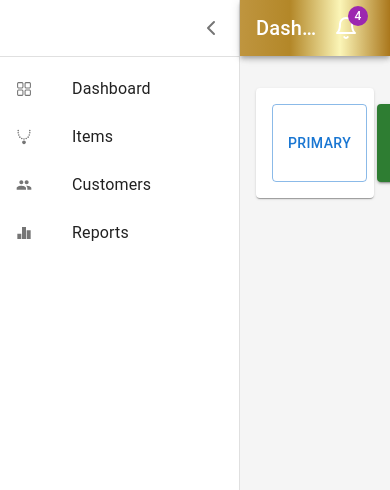
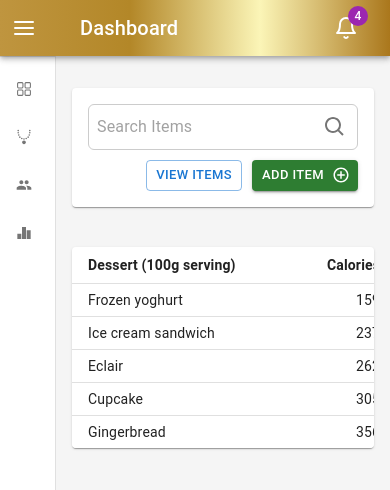
Before and after one commit to khimasanka/jewellery-app, a React (Vite) app in the folder jewellery-app-frontend/: page /dashboard/items in a window 390 px wide. Shown: the top 490 px of the page. Built offline with nearby package versions, Linux system fonts and the light colour scheme; the HTML template or start-up script is replaced by a standard one.

Commit message:
create add item page

```diff
--- a/jewellery-app-frontend/src/components/dashboard/Dashboard.jsx
+++ b/jewellery-app-frontend/src/components/dashboard/Dashboard.jsx
@@ -11,8 +11,6 @@ import Divider from '@mui/material/Divider';
 import IconButton from '@mui/material/IconButton';
 import Badge from '@mui/material/Badge';
 import Container from '@mui/material/Container';
-import Grid from '@mui/material/Grid';
-import Paper from '@mui/material/Paper';
 import {FiMenu,FiChevronLeft,FiBell} from 'react-icons/fi';
 import { mainListItems } from './list/ListItems.jsx';
 import {Outlet} from "react-router-dom";
@@ -66,10 +64,23 @@ const Drawer = styled(MuiDrawer, { shouldForwardProp: (prop) => prop !== 'open'
 const defaultTheme = createTheme();
 
 export default function Dashboard() {
-  const [open, setOpen] = React.useState(true);
+  const [open, setOpen] = React.useState(window.innerWidth > 768);
+
   const toggleDrawer = () => {
     setOpen(!open);
   };
+
+  React.useEffect(() => {
+    const handleResize = () => {
+      setOpen(window.innerWidth > 768);
+    };
+
+    window.addEventListener('resize', handleResize);
+
+    return () => {
+      window.removeEventListener('resize', handleResize);
+    };
+  }, []);
 
   return (
     <ThemeProvider theme={defaultTheme}>
--- /dev/null
+++ b/jewellery-app-frontend/src/components/dashboard/Items/AddItem/AddItem.css
@@ -0,0 +1,5 @@
+.Container{
+    background-color: #eee5e5;
+    padding: 10px;
+    border-radius: 8px;
+}
--- /dev/null
+++ b/jewellery-app-frontend/src/components/dashboard/Items/AddItem/AddItem.jsx
@@ -0,0 +1,96 @@
+import './AddItem.css';
+import Box from "@mui/material/Box";
+import Typography from "@mui/material/Typography";
+import {GrClose} from "react-icons/gr";
+import Grid from "@mui/material/Grid";
+import Container from "@mui/material/Container";
+import {Autocomplete} from "@mui/material";
+import TextField from "@mui/material/TextField";
+import {useState} from "react";
+
+const AddItem = (props) => {
+  const itemNames = [
+    'Necklace',
+    'Bracelet',
+    'Earrings',
+    'Ring',
+    'Pendant',
+    'Brooch',
+    'Anklet',
+    'Choker',
+    'Bangle',
+    'Cufflinks',
+    'Tiara',
+    'Nose Ring',
+    'Belly Button Ring',
+    'Toe Ring',
+    'Hairpin'
+  ];
+
+  const materials = [
+    'Gold',
+    'Silver',
+    'Diamond',
+    'Stainless Steel',
+    'Crystal',
+    'Pearl',
+    'Copper'
+  ]
+
+  const [inputNameValue, setInputNameValue] = useState('');
+  const [itemName, setItemName] = useState(itemNames[0]);
+
+  return (
+    <Box className="Container" width={720}>
+      <Grid container spacing={2} alignItems="center">
+        <Grid item xs={11}>
+          <Typography align="center" color="black" variant="h6" gutterBottom>
+            Add Item
+          </Typography>
+        </Grid>
+        <Grid item xs={1} textAlign="end" paddingRight={1}>
+          {/* eslint-disable-next-line react/prop-types */}
+          <GrClose color="black" onClick={props.onClose} cursor="pointer"/>
+        </Grid>
+      </Grid>
+      <Container sx={{mt: 2}}>
+        <Grid container spacing={2}>
+          <Grid item lg={6} md={6} xs={12}>
+            <Autocomplete
+              freeSolo
+              size={"small"}
+              value={itemName}
+              onChange={(event, newValue) => {
+                setItemName(newValue);
+              }}
+              inputValue={inputNameValue}
+              onInputChange={(event, newInputValue) => {
+                setInputNameValue(newInputValue);
+              }}
+              options={itemNames.map((option) => option)}
+              renderInput={(params) => <TextField {...params} label="Item Name" />}
+            />
+          </Grid>
+          <Grid item lg={6} md={6} xs={12}>
+            <Autocomplete
+              size={"small"}
+              freeSolo
+              value={itemName}
+              onChange={(event, newValue) => {
+                setItemName(newValue);
+              }}
+              inputValue={inputNameValue}
+              onInputChange={(event, newInputValue) => {
+                setInputNameValue(newInputValue);
+              }}
+              options={materials.map((option) => option)}
+              renderInput={(params) => <TextField {...params} label="Material" />}
+            />
+          </Grid>
+        </Grid>
+      </Container>
+    </Box>
+  );
+}
+
+export default AddItem;
--- /dev/null
+++ b/jewellery-app-frontend/src/components/dashboard/Items/Item.css
@@ -0,0 +1,23 @@
+.TopBar{
+    display: flex;
+    flex-direction: row;
+    justify-content: space-between;
+}
+
+.SearchItem{
+    border: 1px solid #ccc;
+    border-radius:6px;
+}
+
+@media (max-width: 768px) {
+    .TopBar{
+        flex-direction: column-reverse;
+        gap: 10px;
+        align-items: flex-end;
+    }
+
+    .SearchItem{
+        width:  -webkit-fill-available;
+        display: flex;
+    }
+}
--- a/jewellery-app-frontend/src/components/dashboard/Items/Items.jsx
+++ b/jewellery-app-frontend/src/components/dashboard/Items/Items.jsx
@@ -1,36 +1,60 @@
 import Grid from "@mui/material/Grid";
 import Paper from "@mui/material/Paper";
 import Button from "@mui/material/Button";
-import {Input, InputAdornment, InputBase} from "@mui/material";
-import {BiSearch} from "react-icons/bi";
-import TextField from "@mui/material/TextField";
+import {Backdrop, InputBase} from "@mui/material";
+import {BiSearch,BiPlusCircle} from "react-icons/bi";
 import IconButton from "@mui/material/IconButton";
+import Table from '@mui/material/Table';
+import TableBody from '@mui/material/TableBody';
+import TableCell from '@mui/material/TableCell';
+import TableContainer from '@mui/material/TableContainer';
+import TableHead from '@mui/material/TableHead';
+import TableRow from '@mui/material/TableRow';
+import './Item.css'
+import {useState} from "react";
+import AddItem from "./AddItem/AddItem.jsx";
 
 const Items = () =>{
+  const [openAddItem, setOpenAddItem] = useState(false);
+
+  const createData = (name, calories, fat, carbs, protein) => {
+    return {name, calories, fat, carbs, protein};
+  };
+
+  const rows = [
+    createData('Frozen yoghurt', 159, 6.0, 24, 4.0),
+    createData('Ice cream sandwich', 237, 9.0, 37, 4.3),
+    createData('Eclair', 262, 16.0, 24, 6.0),
+    createData('Cupcake', 305, 3.7, 67, 4.3),
+    createData('Gingerbread', 356, 16.0, 49, 3.9),
+  ];
+
   return(
     <div>
+      <Backdrop
+        sx={{ color: '#fff', zIndex: (theme) => theme.zIndex.drawer + 1 }}
+        open={openAddItem}
+       // onClick={()=>setOpenAddItem(false)}
+      >
+        <AddItem onClose={()=>setOpenAddItem(false)}/>
+      </Backdrop>
+
       <Grid item xs={12} md={8} lg={9}>
         <Paper
           sx={{
-            p: 2,
-            display: 'flex',
-            flexDirection: 'rows',
-            justifyContent: 'space-between',
+            p: 2
           }}
-
+          className="TopBar"
         >
           <div style={{
             display: 'flex',
             gap:10
           }}>
-            <Button variant="outlined">Primary</Button>
-            <Button variant="contained" color="success">Success</Button>
+            <Button variant="outlined" size="small">View Items</Button>
+            <Button size="small" variant="contained" color="success" endIcon={<BiPlusCircle/>} onClick={()=>setOpenAddItem(true)}>Add Item</Button>
           </div>
 
-          <div style={{
-            border: '1px solid #ccc',
-            borderRadius:6
-          }}>
+          <div className="SearchItem">
             <InputBase
               sx={{ ml: 1, flex: 1 }}
               placeholder="Search Items"
@@ -42,6 +66,36 @@ const Items = () =>{
           </div>
         </Paper>
       </Grid>
+
+      <TableContainer component={Paper} sx={{mt:5}}>
+        <Table sx={{ minWidth: 650 }} size="small" aria-label="a dense table">
+          <TableHead>
+            <TableRow>
+              <TableCell sx={{fontWeight:'bold'}}>Dessert (100g serving)</TableCell>
+              <TableCell sx={{fontWeight:'bold'}} align="right">Calories</TableCell>
+              <TableCell sx={{fontWeight:'bold'}} align="right">Fat&nbsp;(g)</TableCell>
+              <TableCell sx={{fontWeight:'bold'}} align="right">Carbs&nbsp;(g)</TableCell>
+              <TableCell sx={{fontWeight:'bold'}} align="right">Protein&nbsp;(g)</TableCell>
+            </TableRow>
+          </TableHead>
+          <TableBody>
+            {rows.map((row) => (
+              <TableRow
+                key={row.name}
+                sx={{ '&:last-child td, &:last-child th': { border: 0 } }}
+              >
+                <TableCell component="th" scope="row">
+                  {row.name}
+                </TableCell>
+                <TableCell align="right">{row.calories}</TableCell>
+                <TableCell align="right">{row.fat}</TableCell>
+                <TableCell align="right">{row.carbs}</TableCell>
+                <TableCell align="right">{row.protein}</TableCell>
+              </TableRow>
+            ))}
+          </TableBody>
+        </Table>
+      </TableContainer>
     </div>
   )
 }
--- a/jewellery-app-frontend/src/components/dashboard/list/ListItems.jsx
+++ b/jewellery-app-frontend/src/components/dashboard/list/ListItems.jsx
@@ -6,16 +6,17 @@ import {RxDashboard} from 'react-icons/rx';
 import {GiPearlNecklace} from 'react-icons/gi';
 import {MdPeople} from 'react-icons/md';
 import {RiBarChart2Fill} from 'react-icons/ri';
+import { Link } from 'react-router-dom';
 
 export const mainListItems = (
   <React.Fragment>
-    <ListItemButton>
+    <ListItemButton component={Link} to="/dashboard">
       <ListItemIcon>
         <RxDashboard />
       </ListItemIcon>
       <ListItemText primary="Dashboard" />
     </ListItemButton>
-    <ListItemButton>
+    <ListItemButton component={Link} to="/dashboard/items">
       <ListItemIcon>
         <GiPearlNecklace />
       </ListItemIcon>
```
